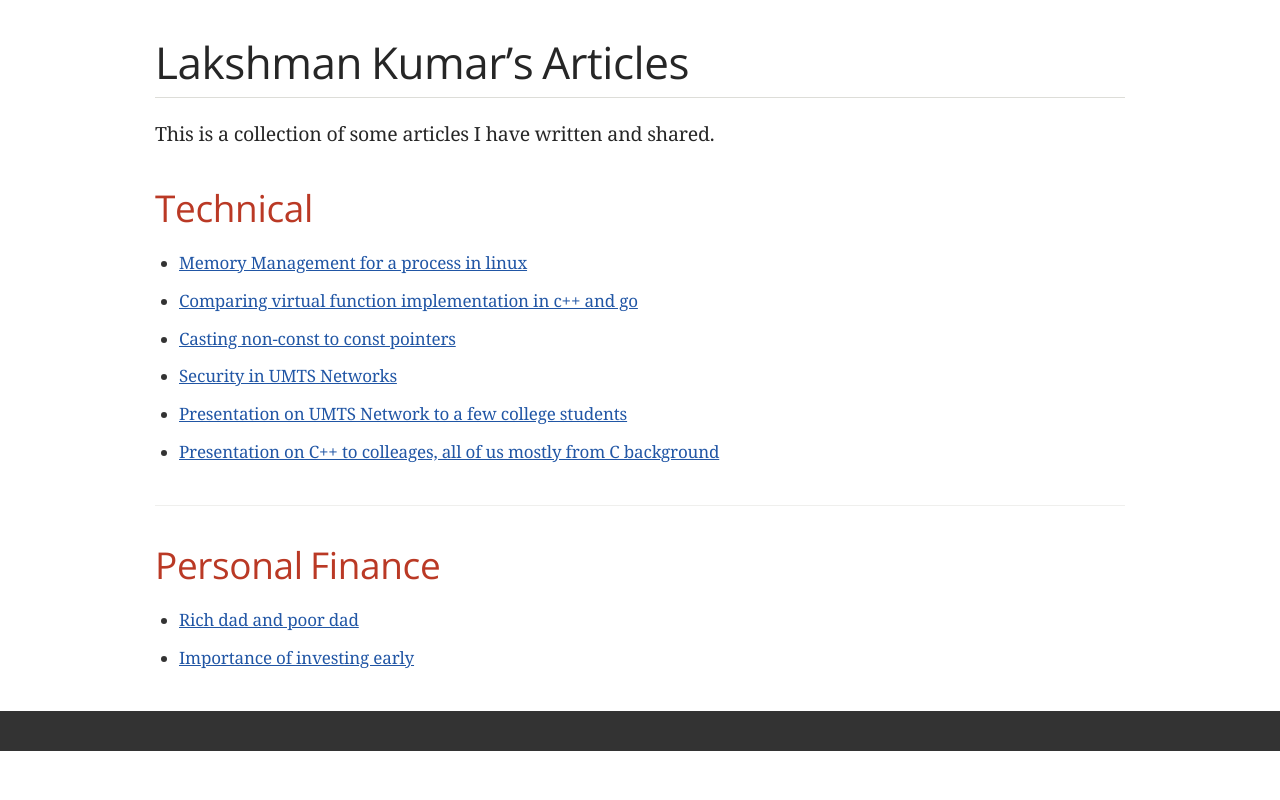
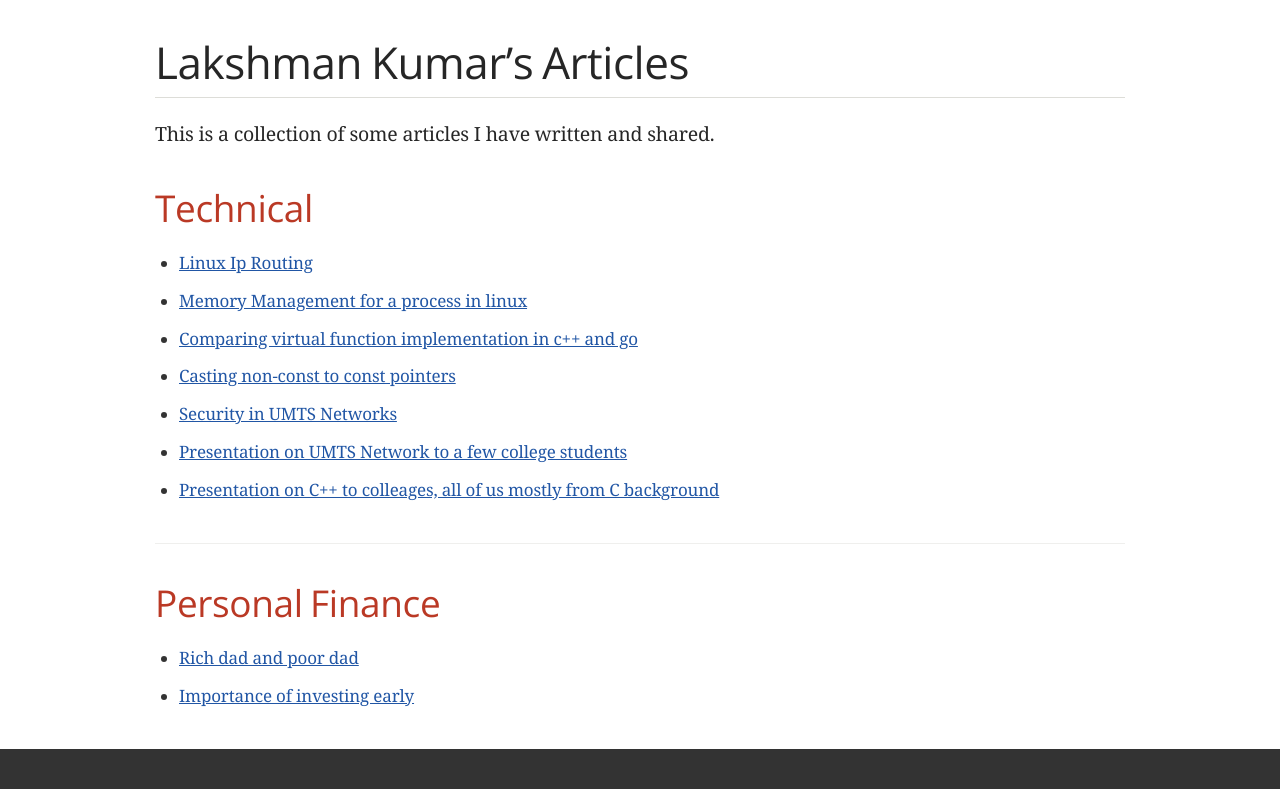
Before and after one commit to lakshmankumar12/lakshmankumar12.github.io, a plain HTML site: page index.html in a window 1280 px wide. Drawn offline with nearby package versions, Linux system fonts and the light colour scheme; a web font is replaced by a local one.

Commit message:
adding linux-ip-routing

```diff
--- a/index.html
+++ b/index.html
@@ -4,7 +4,7 @@
 <meta charset="UTF-8">
 <!--[if IE]><meta http-equiv="X-UA-Compatible" content="IE=edge"><![endif]-->
 <meta name="viewport" content="width=device-width, initial-scale=1.0">
-<meta name="generator" content="Asciidoctor 1.5.3">
+<meta name="generator" content="Asciidoctor 1.5.5">
 <title>Lakshman Kumar&#8217;s Articles</title>
 <link rel="stylesheet" href="https://fonts.googleapis.com/css?family=Open+Sans:300,300italic,400,400italic,600,600italic%7CNoto+Serif:400,400italic,700,700italic%7CDroid+Sans+Mono:400,700">
 <style>
@@ -17,7 +17,6 @@ audio:not([controls]){display:none;height:0}
 [hidden],template{display:none}
 script{display:none!important}
 html{font-family:sans-serif;-ms-text-size-adjust:100%;-webkit-text-size-adjust:100%}
-body{margin:0}
 a{background:transparent}
 a:focus{outline:thin dotted}
 a:active,a:hover{outline:0}
@@ -52,7 +51,7 @@ textarea{overflow:auto;vertical-align:top}
 table{border-collapse:collapse;border-spacing:0}
 *,*:before,*:after{-moz-box-sizing:border-box;-webkit-box-sizing:border-box;box-sizing:border-box}
 html,body{font-size:100%}
-body{background:#fff;color:rgba(0,0,0,.8);padding:0;margin:0;font-family:"Noto Serif","DejaVu Serif",serif;font-weight:400;font-style:normal;line-height:1;position:relative;cursor:auto}
+body{background:#fff;color:rgba(0,0,0,.8);padding:0;margin:0;font-family:"Noto Serif","DejaVu Serif",serif;font-weight:400;font-style:normal;line-height:1;position:relative;cursor:auto;tab-size:4;-moz-osx-font-smoothing:grayscale;-webkit-font-smoothing:antialiased}
 a:hover{cursor:pointer}
 img,object,embed{max-width:100%;height:auto}
 object,embed{height:100%}
@@ -64,7 +63,6 @@ img{-ms-interpolation-mode:bicubic}
 .text-center{text-align:center!important}
 .text-justify{text-align:justify!important}
 .hide{display:none}
-body{-webkit-font-smoothing:antialiased}
 img,object,svg{display:inline-block;vertical-align:middle}
 textarea{height:auto;min-height:50px}
 select{width:100%}
@@ -119,13 +117,16 @@ table thead tr th,table thead tr td,table tfoot tr th,table tfoot tr td{padding:
 table tr th,table tr td{padding:.5625em .625em;font-size:inherit;color:rgba(0,0,0,.8)}
 table tr.even,table tr.alt,table tr:nth-of-type(even){background:#f8f8f7}
 table thead tr th,table tfoot tr th,table tbody tr td,table tr td,table tfoot tr td{display:table-cell;line-height:1.6}
-body{tab-size:4}
 h1,h2,h3,#toctitle,.sidebarblock>.content>.title,h4,h5,h6{line-height:1.2;word-spacing:-.05em}
 h1 strong,h2 strong,h3 strong,#toctitle strong,.sidebarblock>.content>.title strong,h4 strong,h5 strong,h6 strong{font-weight:400}
 .clearfix:before,.clearfix:after,.float-group:before,.float-group:after{content:" ";display:table}
 .clearfix:after,.float-group:after{clear:both}
-*:not(pre)>code{font-size:.9375em;font-style:normal!important;letter-spacing:0;padding:.1em .5ex;word-spacing:-.15em;background-color:#f7f7f8;-webkit-border-radius:4px;border-radius:4px;line-height:1.45;text-rendering:optimizeSpeed}
+*:not(pre)>code{font-size:.9375em;font-style:normal!important;letter-spacing:0;padding:.1em .5ex;word-spacing:-.15em;background-color:#f7f7f8;-webkit-border-radius:4px;border-radius:4px;line-height:1.45;text-rendering:optimizeSpeed;word-wrap:break-word}
+*:not(pre)>code.nobreak{word-wrap:normal}
+*:not(pre)>code.nowrap{white-space:nowrap}
 pre,pre>code{line-height:1.45;color:rgba(0,0,0,.9);font-family:"Droid Sans Mono","DejaVu Sans Mono",monospace;font-weight:400;text-rendering:optimizeSpeed}
+em em{font-style:normal}
+strong strong{font-weight:400}
 .keyseq{color:rgba(51,51,51,.8)}
 kbd{font-family:"Droid Sans Mono","DejaVu Sans Mono",monospace;display:inline-block;color:rgba(0,0,0,.8);font-size:.65em;line-height:1.45;background-color:#f7f7f7;border:1px solid #ccc;-webkit-border-radius:3px;border-radius:3px;-webkit-box-shadow:0 1px 0 rgba(0,0,0,.2),0 0 0 .1em white inset;box-shadow:0 1px 0 rgba(0,0,0,.2),0 0 0 .1em #fff inset;margin:0 .15em;padding:.2em .5em;vertical-align:middle;position:relative;top:-.1em;white-space:nowrap}
 .keyseq kbd:first-child{margin-left:0}
@@ -435,6 +436,9 @@ body.book #toc,body.book #preamble,body.book h1.sect0,body.book .sect1>h2{page-b
 <div class="ulist">
 <ul>
 <li>
+<p><a href="http://lakshmankumar12.github.io/web/linux-ip-routing/">Linux Ip Routing</a></p>
+</li>
+<li>
 <p><a href="http://lakshmankumar12.github.io/web/memory_mgmt">Memory Management for a process in linux</a></p>
 </li>
 <li>
```
Also changed, not shown: 1 other file.
